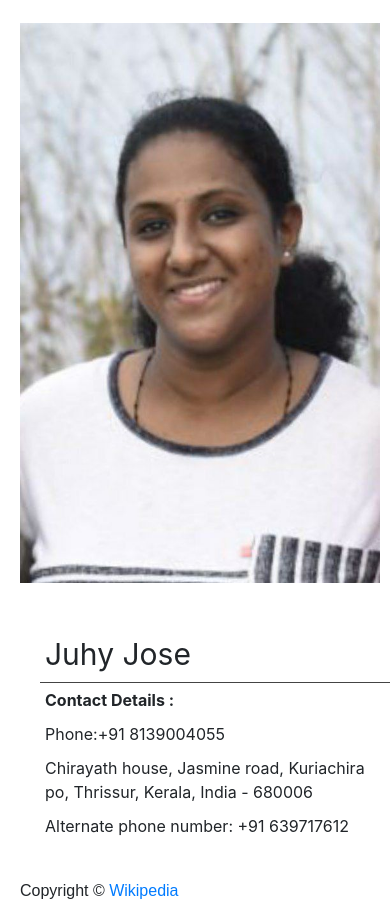
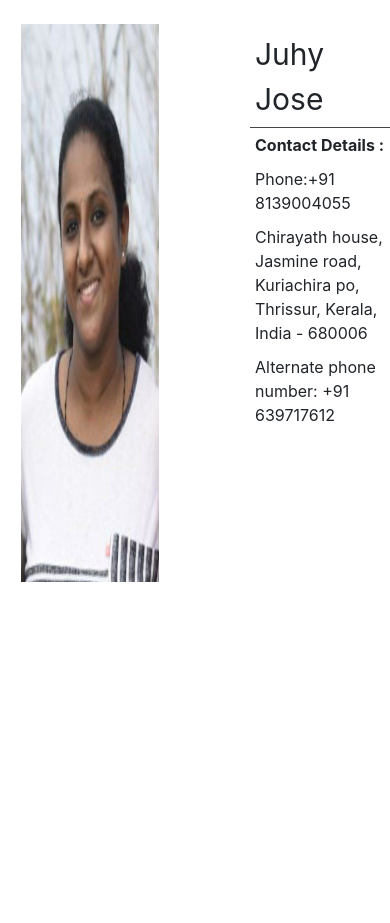
Before and after one commit to C2Team11/juhy.io, a plain HTML site: page index.html in a window 390 px wide. Shown: the part 319-1242 px from the top of the page. After the commit the page ends 922 px from the top, so only its background shows below. Drawn offline with nearby package versions, Linux system fonts and the light colour scheme.

Commit message:
Update index.html

```diff
--- a/index.html
+++ b/index.html
@@ -16,9 +16,9 @@
 	 <br>
 	 <div class="row">
 	 	<div class="col col-md-3">
-	 		<img class=" himg" src="juhy.jpeg">
+	 		<img class="himg responsive img-thumbnail" src="juhy.jpeg">
 	 	</div>
-	 	<div class="col col-md-4.5 align-self-start">
+	 	<div class="col col-md-4.5 align-self-start responsive">
 	 		<br>
 
 	 		 <ul class="li">
@@ -35,10 +35,6 @@
 	 		 </ul>
 	 	</div>
 	 </div>
-
-<footer class="foot">
-	<p>Copyright © <a href="https://en.wikipedia.org/wiki/Lionel_Messi">Wikipedia</a></p>
-</footer>
 </body>
 <script src="https://cdnjs.cloudflare.com/ajax/libs/jquery/3.6.0/jquery.slim.js"></script>
 <script src="https://cdnjs.cloudflare.com/ajax/libs/tether/1.4.7/js/tether.min.js"></script>
```
